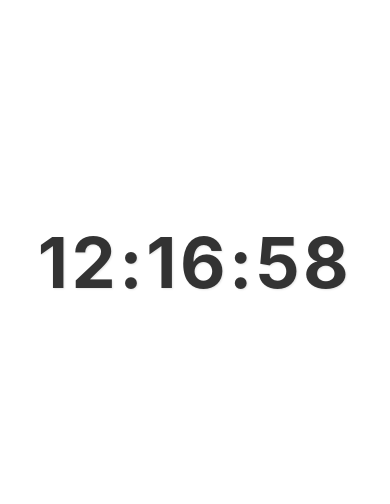
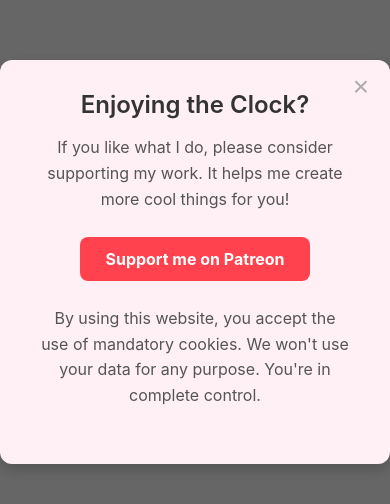
Before and after one commit to mariusrfst/Clock, a React (Create React App) app: page / in a window 390 px wide. Shown: the part 160-664 px from the top of the page. Built offline with nearby package versions, Linux system fonts and the light colour scheme.

Commit message:
feat: Add fullscreen, responsive clock, and support modal

```diff
--- a/src/App.css
+++ b/src/App.css
@@ -24,7 +24,8 @@
 }
 
 .settings-button,
-.focus-mode-button {
+.focus-mode-button,
+.fullscreen-button {
   position: fixed;
   right: 20px;
   background-color: rgba(255, 255, 255, 0.9);
@@ -54,13 +55,20 @@
   z-index: 999; /* Below settings menu, but above clock */
 }
 
+.fullscreen-button {
+  bottom: 20px;
+  right: 20px;
+  z-index: 999; /* Consistent with focus button */
+}
+
 .settings-button:hover {
   background: rgba(255, 255, 255, 1);
   transform: scale(1.1);
 }
 
 .settings-button.visible,
-.focus-mode-button.visible {
+.focus-mode-button.visible,
+.fullscreen-button.visible {
   opacity: 1;
   transform: translateY(0) scale(1);
 }
--- a/src/App.tsx
+++ b/src/App.tsx
@@ -1,7 +1,8 @@
-import React, { useState, useEffect, useRef } from 'react';
+import React, { useState, useEffect, useRef, useCallback } from 'react';
 import './App.css';
 import Clock from './components/Clock/Clock';
 import SettingsMenu from './components/SettingsMenu/SettingsMenu';
+import SupportModal from './components/SupportModal/SupportModal';
 import FlipClock from './components/FlipClock/FlipClock';
 
 function App() {
@@ -13,15 +14,17 @@
   const [clockTextColor, setClockTextColor] = useState<string>('#333333');
   const [appBackgroundColor, setAppBackgroundColor] = useState<string>('#f0f0f0');
   const [clockFontFamily, setClockFontFamily] = useState<string>("-apple-system, BlinkMacSystemFont, 'Segoe UI', Roboto, Oxygen, Ubuntu, Cantarell, 'Open Sans', 'Helvetica Neue', sans-serif");
-  const [clockTextSize, setClockTextSize] = useState<string>('18vw');
+  const [clockTextSize, setClockTextSize] = useState<string>('10vw'); // Reduced from 18vw
   const [isKlockMode, setIsKlockMode] = useState<boolean>(false);
   const [clockPosition, setClockPosition] = useState<{ top: string; left: string }>({ top: '50%', left: '50%' });
   const [settingsMenuPosition, setSettingsMenuPosition] = useState<{ top: string; right: string }>({ top: '20px', right: '20px' });
   const [secondsProgress, setSecondsProgress] = useState(0);
   const [isFocusModeActive, setIsFocusModeActive] = useState<boolean>(false);
+  const [isSupportModalOpen, setIsSupportModalOpen] = useState(false); // Default to false, will be set by useEffect
   const [focusElapsedTimeInSeconds, setFocusElapsedTimeInSeconds] = useState<number>(0);
   const [isClockMovementModeActive, setIsClockMovementModeActive] = useState<boolean>(false);
   const [theme, setTheme] = useState<string>('default');
+  const [isFullscreen, setIsFullscreen] = useState<boolean>(document.fullscreenElement != null); // Correct single initialization
 
   const handleAppClick = (event: React.MouseEvent<HTMLDivElement>) => {
     const targetElement = event.target as HTMLElement;
@@ -84,6 +87,55 @@
     });
   };
 
+  // Single, corrected toggleFullscreen function
+  const toggleFullscreen = async () => {
+    if (!document.fullscreenElement) {
+      try {
+        await document.documentElement.requestFullscreen();
+        // setIsFullscreen(true); // State will be updated by the event listener
+      } catch (err: any) { // Typed error
+        console.error(`Error attempting to enable full-screen mode: ${err.message} (${err.name})`);
+      }
+    } else {
+      if (document.exitFullscreen) {
+        try {
+          await document.exitFullscreen();
+          // setIsFullscreen(false); // State will be updated by the event listener
+        } catch (err: any) { // Typed error
+          console.error(`Error attempting to disable full-screen mode: ${err.message} (${err.name})`);
+        }
+      }
+    }
+  };
+
+  // Single, correctly placed handleFullscreenChange and its useEffect
+  const handleFullscreenChange = useCallback(() => {
+    setIsFullscreen(document.fullscreenElement != null);
+  }, []);
+
+  useEffect(() => {
+    document.addEventListener('fullscreenchange', handleFullscreenChange);
+    return () => {
+      document.removeEventListener('fullscreenchange', handleFullscreenChange);
+    };
+  }, [handleFullscreenChange]);
+
+  // Support Modal Logic
+  useEffect(() => {
+    const shouldShowModal = !document.cookie.includes('supportModalShownToday=true');
+    if (shouldShowModal) {
+      setIsSupportModalOpen(true);
+    }
+  }, []);
+
+  const handleCloseSupportModal = () => {
+    const expiryDate = new Date();
+    expiryDate.setDate(expiryDate.getDate() + 1); // Expires in 1 day
+    document.cookie = `supportModalShownToday=true; expires=${expiryDate.toUTCString()}; path=/`;
+    setIsSupportModalOpen(false);
+  };
+
+  // Original useEffect for settingsButtonTimeoutRef cleanup
   useEffect(() => {
     return () => {
       if (settingsButtonTimeoutRef.current) {
@@ -178,6 +230,21 @@
           ⏱️
         </button>
       )}
+      {/* Single, corrected fullscreen button JSX */}
+      {(showSettingsButton || isMenuOpen) && (
+        <button
+          className={`fullscreen-button visible`}
+          onClick={(e) => {
+            e.stopPropagation();
+            toggleFullscreen();
+          }}
+          title={isFullscreen ? "Exit Fullscreen" : "Enter Fullscreen"}
+        >
+          {isFullscreen ? '↘️↙️' : '⛶'}
+        </button>
+      )}
+      <SupportModal isOpen={isSupportModalOpen} onClose={handleCloseSupportModal} />
+
       <SettingsMenu
         isOpen={isMenuOpen}
         onClose={toggleMenu}
--- a/src/components/FlipClock/FlipClock.css
+++ b/src/components/FlipClock/FlipClock.css
@@ -44,7 +44,7 @@
   top: 0;
   border-top-left-radius: 0.1em;
   border-top-right-radius: 0.1em;
-  border-bottom: 1px solid #000;
+  border-bottom: 0.01em solid rgba(0,0,0,0.5); /* Changed to em and made slightly transparent */
 }
 
 .lower-card {
--- a/src/components/FlipClock/FlipClock.tsx
+++ b/src/components/FlipClock/FlipClock.tsx
@@ -41,20 +41,20 @@
   return (
     <div className="flip-clock" style={{ color: textColor, fontSize: size }}>
       <div className="flip-clock-group">
-        <FlipClockCard digit={hours[0]} />
-        <FlipClockCard digit={hours[1]} />
+        <FlipClockCard digit={hours[0]} size={size} />
+        <FlipClockCard digit={hours[1]} size={size} />
       </div>
       <div className="flip-clock-separator">:</div>
       <div className="flip-clock-group">
-        <FlipClockCard digit={minutes[0]} />
-        <FlipClockCard digit={minutes[1]} />
+        <FlipClockCard digit={minutes[0]} size={size} />
+        <FlipClockCard digit={minutes[1]} size={size} />
       </div>
       {theme === 'flip' && (
         <>
           <div className="flip-clock-separator">:</div>
           <div className="flip-clock-group">
-            <FlipClockCard digit={seconds[0]} />
-            <FlipClockCard digit={seconds[1]} />
+            <FlipClockCard digit={seconds[0]} size={size} />
+            <FlipClockCard digit={seconds[1]} size={size} />
           </div>
         </>
       )}
--- a/src/components/FlipClock/FlipClockCard.tsx
+++ b/src/components/FlipClock/FlipClockCard.tsx
@@ -3,6 +3,7 @@
 
 interface FlipClockCardProps {
   digit: string;
+  size: string; // Added size prop
 }
 
 const AnimatedCard: React.FC<{ animation: string; digit: string }> = ({ animation, digit }) => {
@@ -21,7 +22,7 @@
   );
 };
 
-const FlipClockCard: React.FC<FlipClockCardProps> = ({ digit }) => {
+const FlipClockCard: React.FC<FlipClockCardProps> = ({ digit, size }) => { // Added size to destructuring
   const [previousDigit, setPreviousDigit] = useState(digit);
   const [isFlipping, setIsFlipping] = useState(false);
 
@@ -39,7 +40,7 @@
   }, [currentDigit, previousDigit]);
 
   return (
-    <div className="flip-unit-container">
+    <div className="flip-unit-container" style={{ fontSize: size }}> {/* Applied size prop */}
         <StaticCard position="upper-card" digit={currentDigit} />
         <StaticCard position="lower-card" digit={previousDigit} />
         {isFlipping && (
--- /dev/null
+++ b/src/components/SupportModal/SupportModal.css
@@ -0,0 +1,96 @@
+.modal-overlay {
+  position: fixed;
+  top: 0;
+  left: 0;
+  right: 0;
+  bottom: 0;
+  background-color: rgba(0, 0, 0, 0.6);
+  display: flex;
+  justify-content: center;
+  align-items: center;
+  z-index: 1000;
+  opacity: 0;
+  animation: fadeIn 0.3s forwards;
+}
+
+.modal-content {
+  background: #fff0f5; /* LavenderBlush Pink */
+  padding: 30px 40px;
+  border-radius: 12px;
+  box-shadow: 0 5px 15px rgba(0, 0, 0, 0.2);
+  position: relative;
+  width: 90%;
+  max-width: 450px;
+  text-align: center;
+  font-family: -apple-system, BlinkMacSystemFont, 'Segoe UI', Roboto, Oxygen, Ubuntu, Cantarell, 'Open Sans', 'Helvetica Neue', sans-serif;
+  transform: translateY(-20px);
+  animation: slideIn 0.4s forwards ease-out;
+}
+
+.modal-content h2 {
+  margin-top: 0;
+  margin-bottom: 15px;
+  color: #333;
+  font-size: 24px;
+  font-weight: 600;
+}
+
+.modal-content p {
+  margin-bottom: 25px;
+  color: #555;
+  font-size: 16px;
+  line-height: 1.6;
+}
+
+.modal-close-button {
+  position: absolute;
+  top: 10px;
+  right: 15px;
+  background: none;
+  border: none;
+  font-size: 28px;
+  color: #aaa;
+  cursor: pointer;
+  transition: color 0.2s;
+}
+
+.modal-close-button:hover {
+  color: #333;
+}
+
+.support-button {
+  display: inline-block;
+  background-color: #FF424D; /* Patreon's brand color */
+  color: white;
+  padding: 12px 25px;
+  border-radius: 8px;
+  text-decoration: none;
+  font-weight: bold;
+  font-size: 16px;
+  transition: background-color 0.2s ease-in-out, transform 0.2s ease;
+}
+
+.support-button:hover {
+  background-color: #f96854;
+  transform: translateY(-2px);
+}
+
+@keyframes fadeIn {
+  to {
+    opacity: 1;
+  }
+}
+
+@keyframes slideIn {
+  to {
+    opacity: 1;
+    transform: translateY(0);
+  }
+}
+
+.cookie-notice {
+  font-size: 12px;
+  color: #777;
+  margin-top: 25px;
+  line-height: 1.4;
+}
--- /dev/null
+++ b/src/components/SupportModal/SupportModal.tsx
@@ -0,0 +1,38 @@
+import React from 'react';
+import './SupportModal.css';
+
+interface SupportModalProps {
+  isOpen: boolean;
+  onClose: () => void;
+}
+
+const SupportModal: React.FC<SupportModalProps> = ({ isOpen, onClose }) => {
+  if (!isOpen) {
+    return null;
+  }
+
+  return (
+    <div className="modal-overlay" onClick={onClose}>
+      <div className="modal-content" onClick={(e) => e.stopPropagation()}>
+        <button className="modal-close-button" onClick={onClose}>
+          &times;
+        </button>
+        <h2>Enjoying the Clock?</h2>
+        <p>If you like what I do, please consider supporting my work. It helps me create more cool things for you!</p>
+        <a
+          href="https://patreon.com/mariusrfst?utm_medium=unknown&utm_source=join_link&utm_campaign=creatorshare_creator&utm_content=copyLink"
+          target="_blank"
+          rel="noopener noreferrer"
+          className="support-button"
+        >
+          Support me on Patreon
+        </a>
+        <p className="cookie-notice">
+          By using this website, you accept the use of mandatory cookies. We won't use your data for any purpose. You're in complete control.
+        </p>
+      </div>
+    </div>
+  );
+};
+
+export default SupportModal;
```
